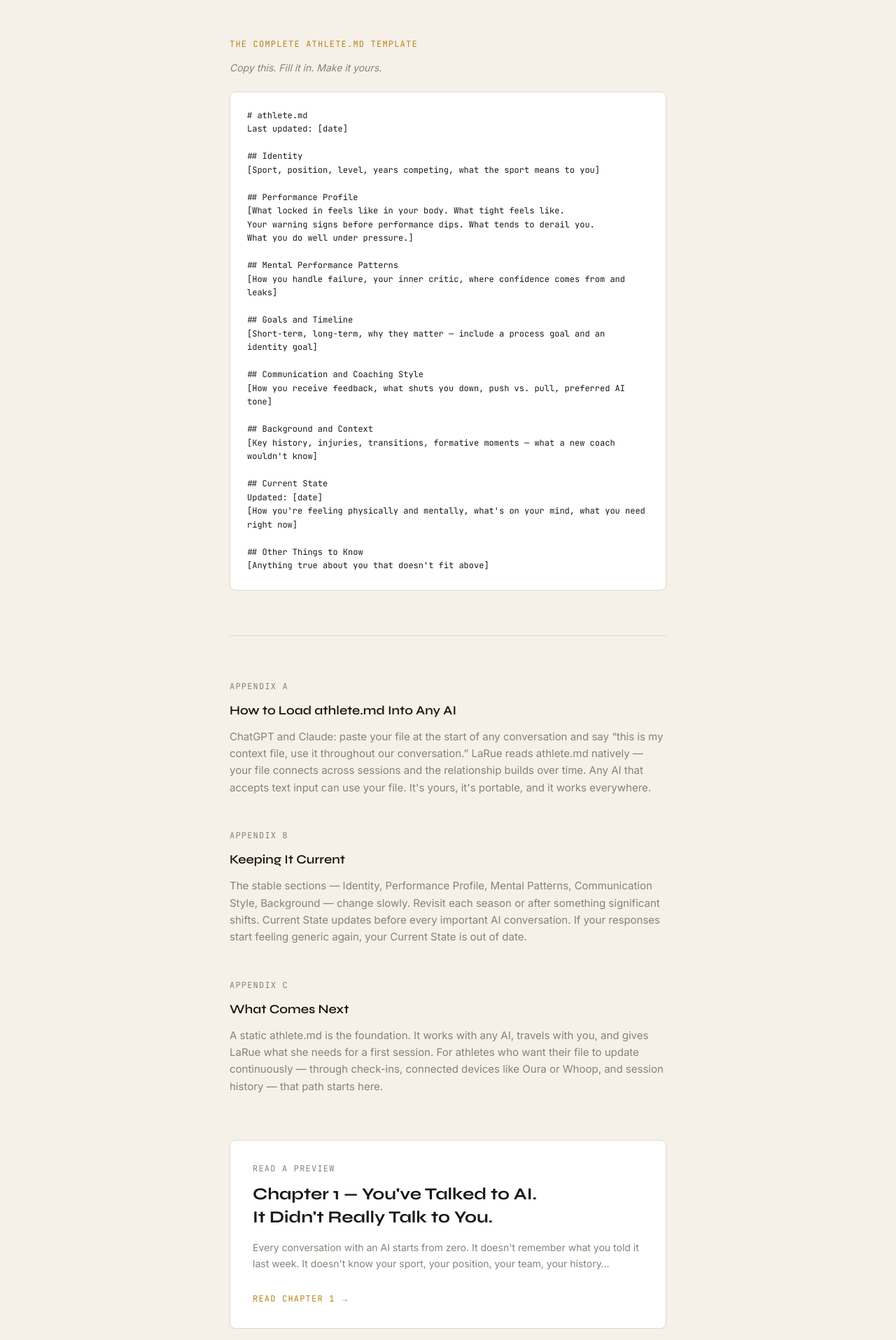
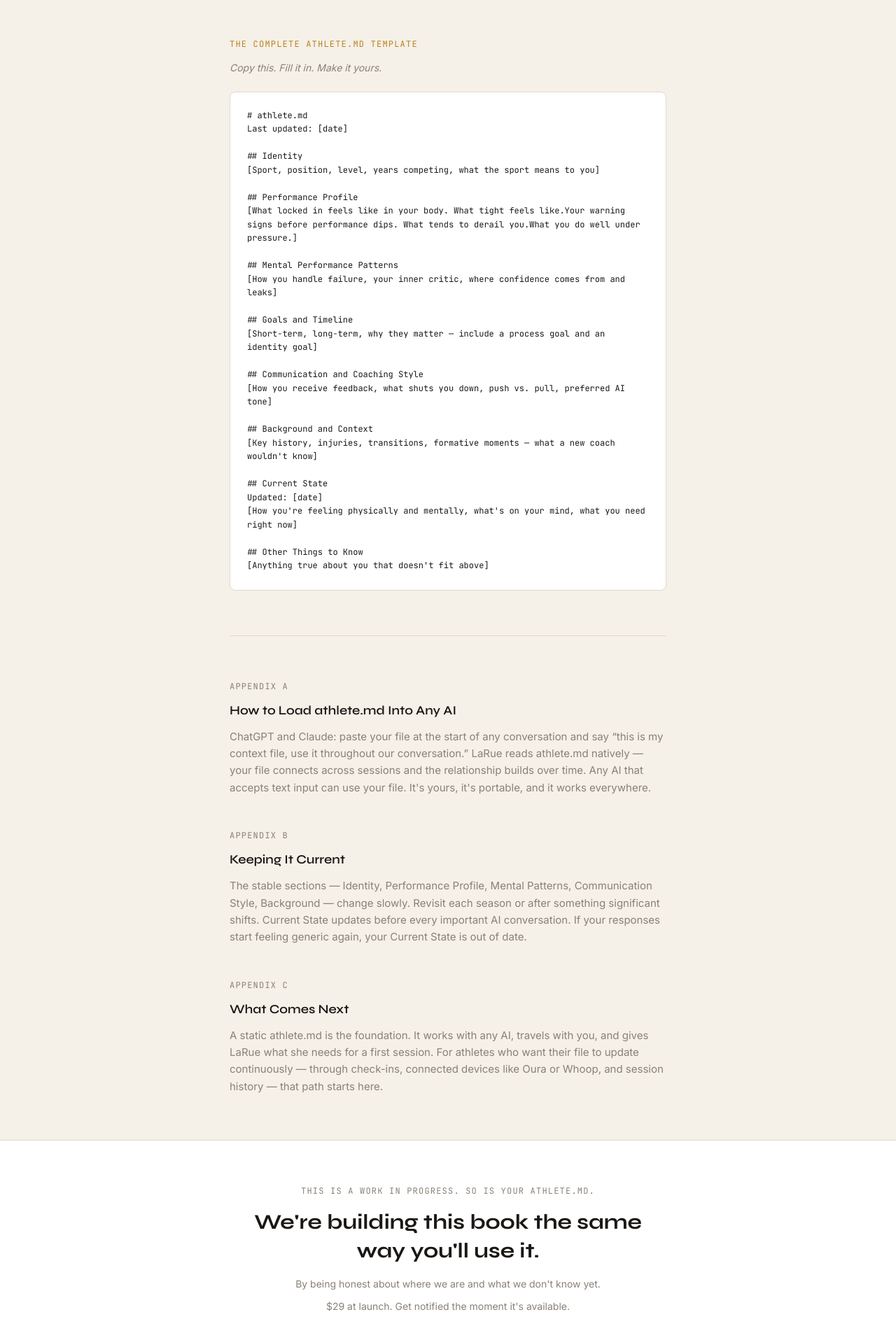
Before and after one commit to larueagent/knwn.to, a Next.js app: page /book in a window 1280 px wide. Shown: the part 4260-6175 px from the top of the page at 70% size. Built offline with nearby package versions, Linux system fonts and the light colour scheme.

Commit message:
remove chapter preview box from /book page

```diff
--- a/app/book/page.tsx
+++ b/app/book/page.tsx
@@ -377,8 +377,8 @@ Last updated: [date]
 [Sport, position, level, years competing, what the sport means to you]
 
 ## Performance Profile
-[What locked in feels like in your body. What tight feels like.
-Your warning signs before performance dips. What tends to derail you.
+[What locked in feels like in your body. What tight feels like.\
+Your warning signs before performance dips. What tends to derail you.\
 What you do well under pressure.]
 
 ## Mental Performance Patterns
@@ -454,31 +454,6 @@ Updated: [date]
         </div>
       </section>
 
-      {/* Chapter 1 preview teaser */}
-      <div className="px-6 max-w-2xl mx-auto w-full pb-8">
-        <Link
-          href="/read"
-          className="group block bg-white border border-[#E0D9CE] rounded-lg p-8 hover:border-[#B8821A] transition-colors"
-        >
-          <p className="font-mono text-xs tracking-widest uppercase text-[#8A8178] mb-3">
-            Read a preview
-          </p>
-          <h2 className="font-syne font-bold text-2xl text-[#1A1714] mb-4 leading-snug">
-            Chapter 1 &mdash; You&apos;ve Talked to AI.
-            <br />
-            It Didn&apos;t Really Talk to You.
-          </h2>
-          <p className="font-inter text-sm text-[#8A8178] leading-relaxed mb-6">
-            Every conversation with an AI starts from zero. It doesn&apos;t
-            remember what you told it last week. It doesn&apos;t know your
-            sport, your position, your team, your history&hellip;
-          </p>
-          <span className="font-mono text-xs text-[#B8821A] tracking-widest uppercase group-hover:underline">
-            Read Chapter 1 &rarr;
-          </span>
-        </Link>
-      </div>
-
       {/* Bottom CTA */}
       <section className="px-6 py-16 flex flex-col items-center text-center bg-white border-t border-[#E0D9CE]">
         <p className="font-mono text-xs tracking-widest uppercase text-[#8A8178] mb-4">
```
